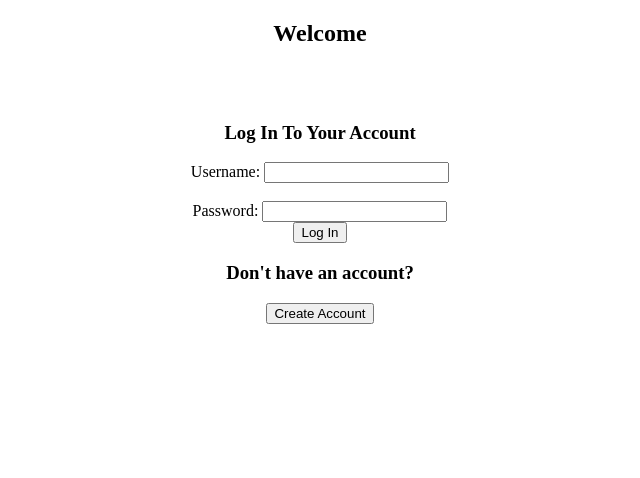
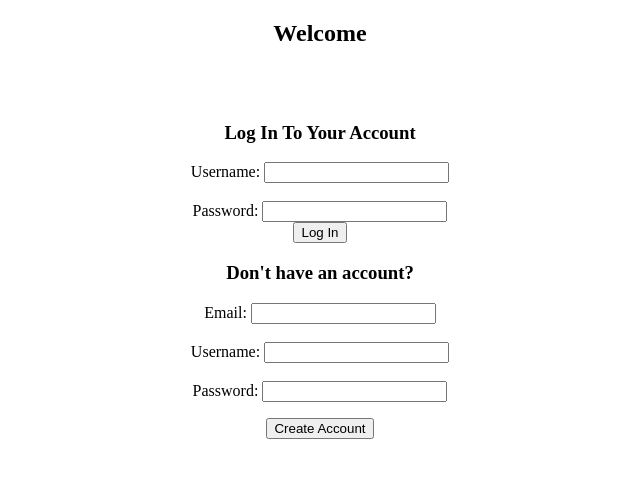
Before and after one commit to amandabarr/news-app, a Flask app: page /login in a window 1280 px wide. Shown: the top 478 px of the page, without its empty margins (320-960 px from the left). Run offline with Flask 2, Linux system fonts and the light colour scheme.

Commit message:
Create User Login
Added create user fields on login.html.  I may move this to another page, or have these options hidden until the create user button is pressed.

```diff
--- a/server.py
+++ b/server.py
@@ -39,7 +39,7 @@ def fetch_home():
         username = session["user"]
         return render_template("homepage.html")
     else:
-        redirect("/login")
+        return redirect("/login")
 
 @app.route("/stories")
 def fetch_stories():
@@ -106,9 +106,20 @@ def user_logout():
     return redirect(url_for("login"))
 
 
-def create_account():
-    """Allow a new user to create an account"""
-    pass
+# def create_account():
+#     """Allow a new user to create an account"""
+
+#     username = request.form.get('username')
+#     password = request.form.get('password')
+
+#     user = crud.get_user(username, password)
+
+#     if user:
+#         flash('This username already exists! Try again.')
+#     else:
+#         crud.create_user(email, password)
+#         flash('Account created! Please log in.')
+#     pass
 
 
 @app.route("/profile")
@@ -119,7 +130,6 @@ def show_user_profile():
 
 
 
-
 if __name__ == '__main__':
     connect_to_db(app)
     app.run(host='0.0.0.0', debug=True)
--- a/templates/login.html
+++ b/templates/login.html
@@ -21,7 +21,22 @@
       </form>
 
       <h3>Don't have an account?</h3>
-        <button id="create" type="submit">Create Account</button>
+          <form action = "/create_account" method="POST">
+            <p>
+              Email:
+                <input type="text" name="email">
+                    <br>
+                    <br>
+              Username:
+                <input type="text" name="username">
+                    <br>
+                    <br>
+              Password:
+                <input type="password" name="password">
+                    <br>
+            </p>
+          </form>
+          <button id="create" type="submit">Create Account</button>
 
     </div>
   </center>
```
Also changed, not shown: templates/profile.html (+7 -0 lines).
